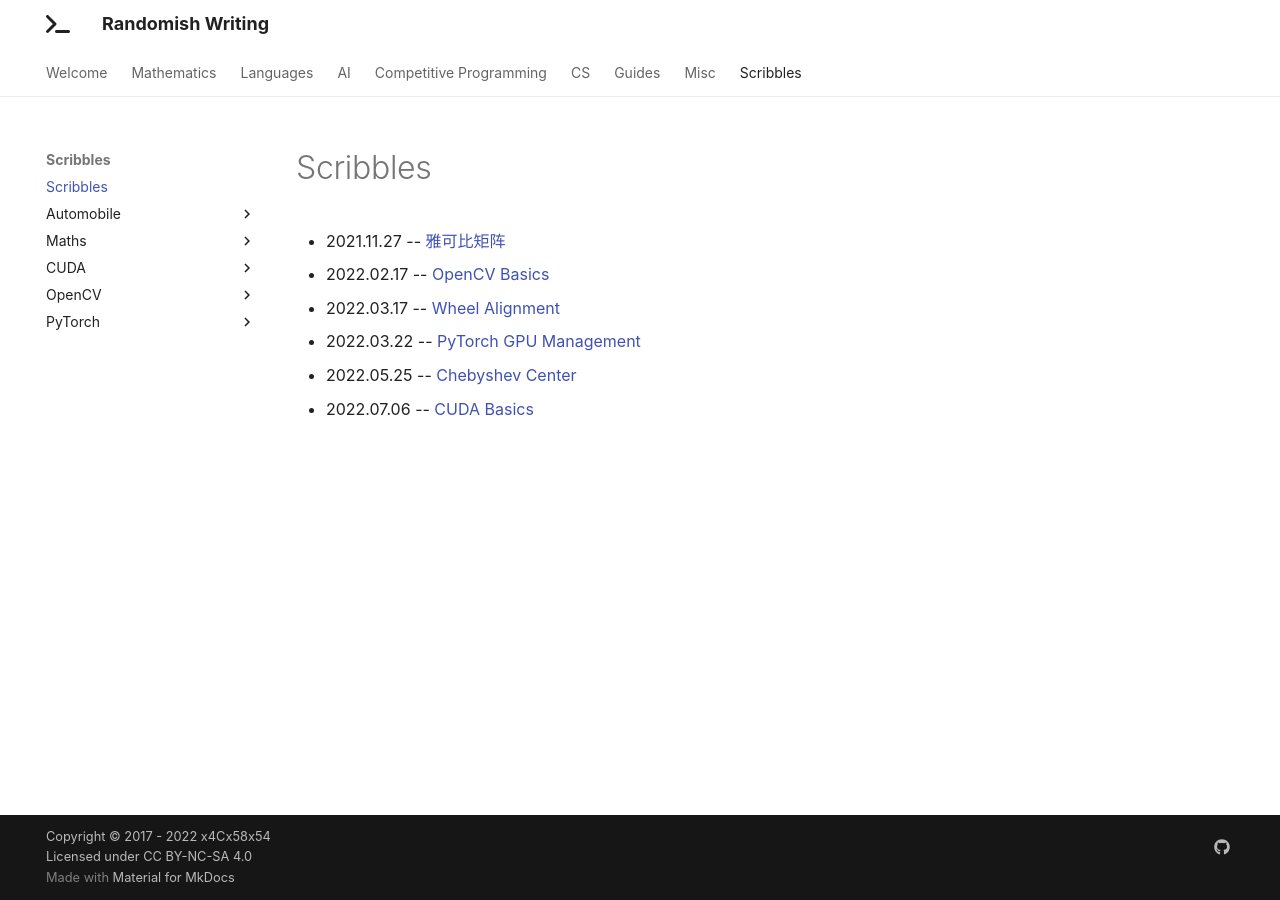
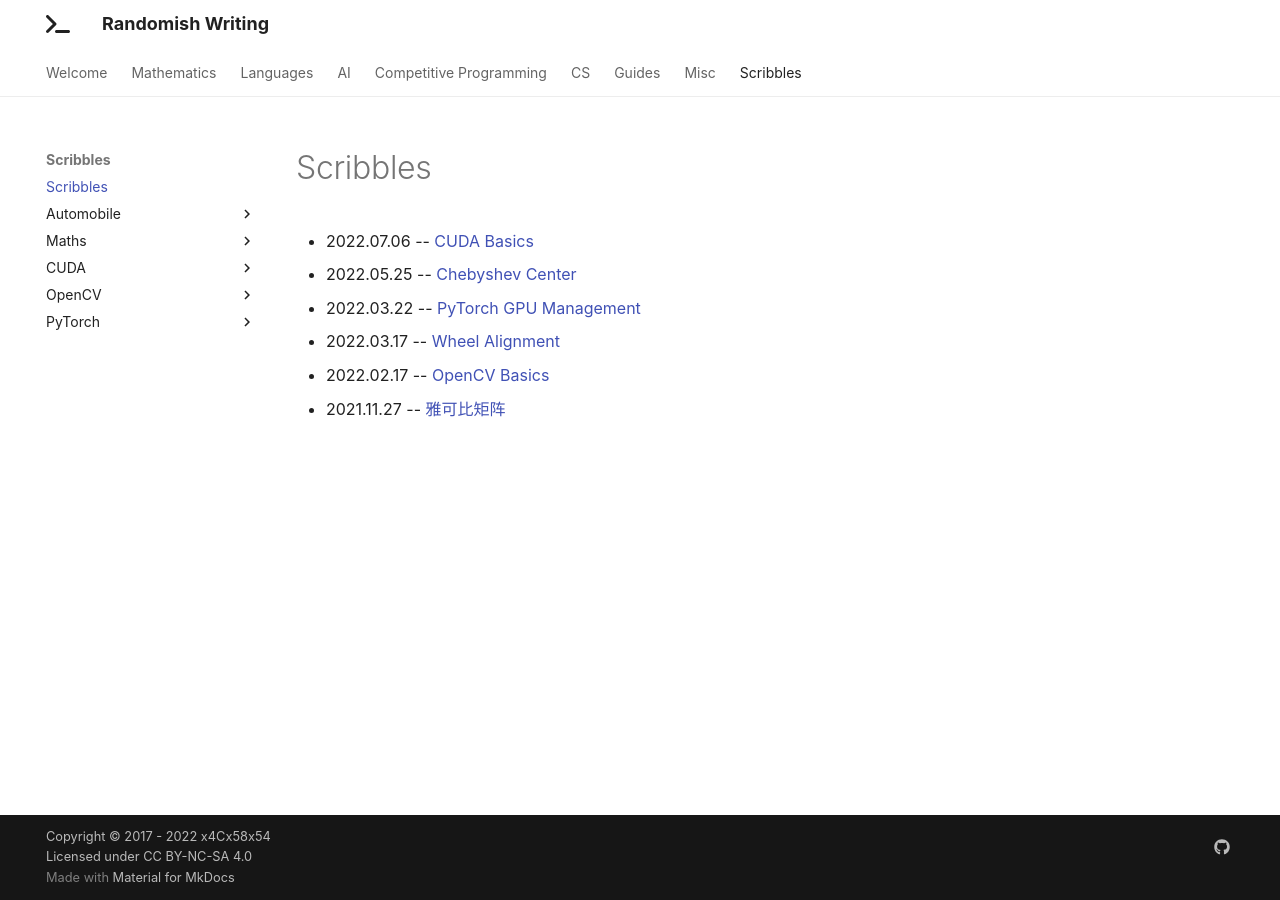
Before and after one commit to x4Cx58x54/writing, an MkDocs documentation site: the page built from docs/scribbles/index.md, in a window 1280 px wide. Built offline with MkDocs 1.6.1 and Material for MkDocs 9.7.7, drawn with Linux system fonts in a browser that asks for light colours; nearby versions of some CDN libraries.

Commit message:
reverse order

```diff
--- a/docs/scribbles/index.md
+++ b/docs/scribbles/index.md
@@ -1,8 +1,8 @@
 # Scribbles
 
+- 2022.07.06 -- [CUDA Basics](./cuda/cuda-basics.md)
+- 2022.05.25 -- [Chebyshev Center](./maths/chebyshev-center.md)
+- 2022.03.22 -- [PyTorch GPU Management](./pytorch/pytorch-gpu-management.md)
+- 2022.03.17 -- [Wheel Alignment](./automobile/wheel-alignment.md)
+- 2022.02.17 -- [OpenCV Basics](./opencv/opencv-basics/)
 - 2021.11.27 -- [雅可比矩阵](./maths/jacobian-matrix/)
-- 2022.02.17 -- [OpenCV Basics](./opencv/opencv-basics/)
-- 2022.03.17 -- [Wheel Alignment](./automobile/wheel-alignment.md)
-- 2022.03.22 -- [PyTorch GPU Management](./pytorch/pytorch-gpu-management.md)
-- 2022.05.25 -- [Chebyshev Center](./maths/chebyshev-center.md)
-- 2022.07.06 -- [CUDA Basics](./cuda/cuda-basics.md)
```
